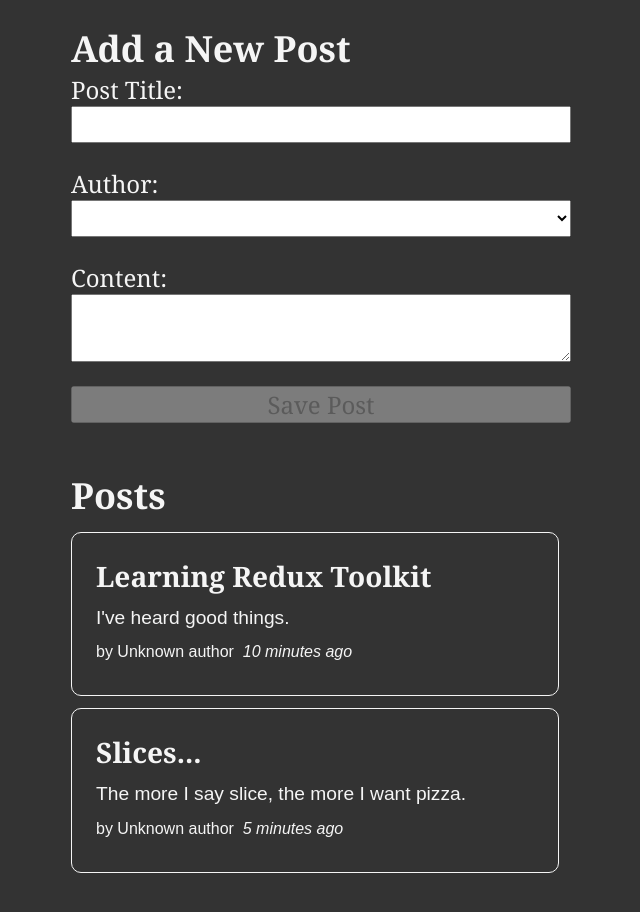
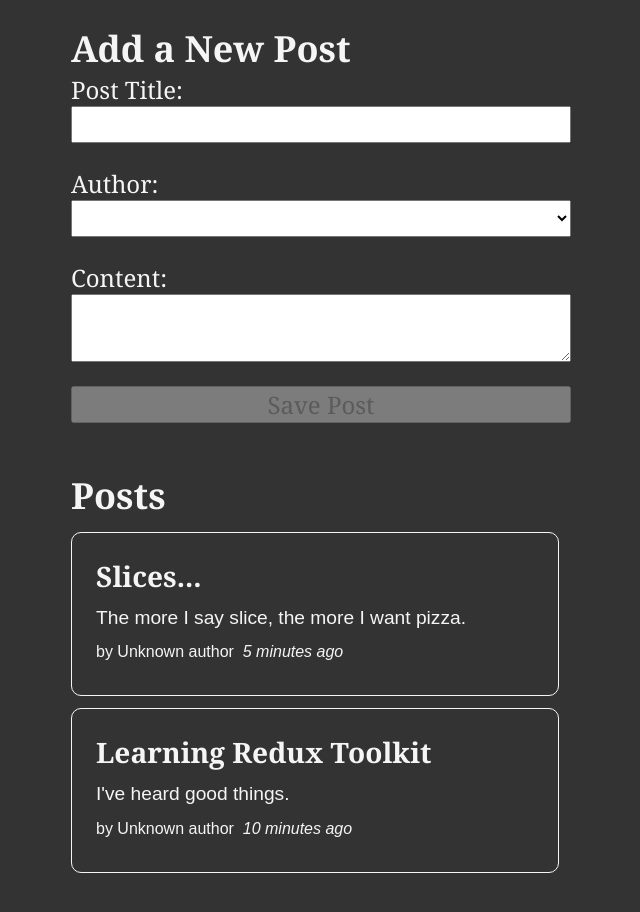
Before and after one commit to srijachatterjee19/posts-landing-page, a React (Create React App) app: page / in a window 1280 px wide. Shown: the top 912 px of the page, without its empty margins (319-959 px from the left). Built offline with nearby package versions, Linux system fonts and the light colour scheme.

Commit message:
Display most recent posts on top

```diff
--- a/src/features/posts/PostsList.js
+++ b/src/features/posts/PostsList.js
@@ -8,9 +8,10 @@
  // get all the posts present in our state
  const posts = useSelector( selectAllPosts );
 
+// localeCompare converts date string, sort by date and create a shallow copy of the array
+ const orderedPosts = posts.slice().sort((a, b) => b.date.localeCompare(a.date))
 
-
- const renderedPosts = posts.map(post => (
+ const renderedPosts = orderedPosts.map(post => (
     <article key={ post.id }>
         <h3>{ post.title }</h3>
         {/* get first 100 characters from content */}
```
